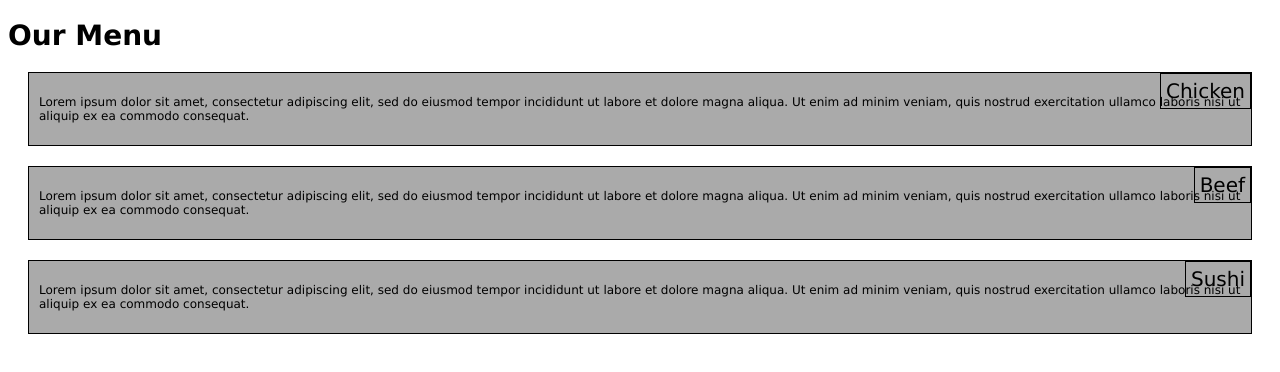
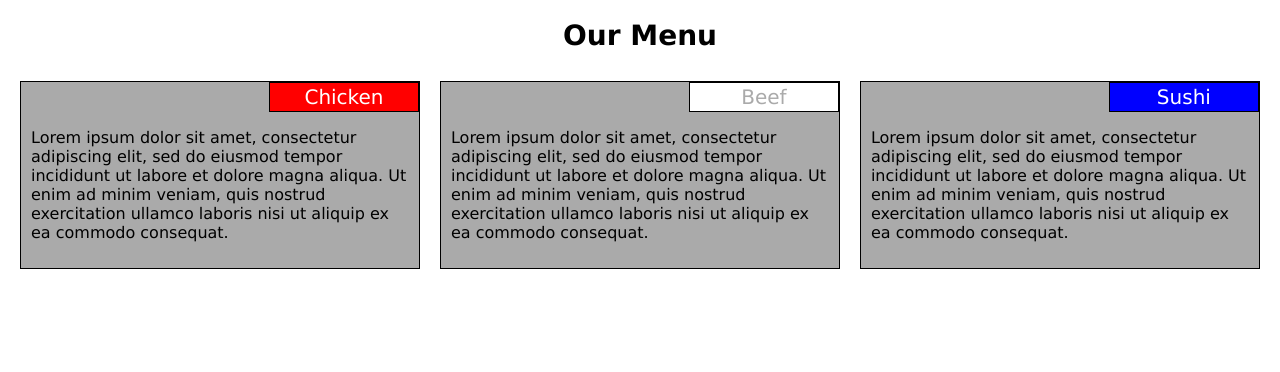
Before and after one commit to StealthAssault/coursera, a plain HTML site: page index.html in a window 1280 px wide. Drawn offline with Linux system fonts and the light colour scheme.

Commit message:
Update dress_code.css

```diff
--- a/css/dress_code.css
+++ b/css/dress_code.css
@@ -1,48 +1,71 @@
+*{
+  box-sizing:border-box;
+}
 body{
   font-family:Verdana;
-  font-size:12px;
+  font-size:1rem;
+  margin:0;
+  padding:0px 10px;
+  width:100%;
 }
 h1{
   font-size:1.75rem;
+  text-align:center;
+}
+.container{
+  width:100%;
+  //border:1px solid red;
+}
+.sec{
+  padding:10px;
 }
 .section{
   position:relative;
   background:#aaa;
   border:1px solid black;
   padding:10px;
-  margin:20px;
-  box-sizing:border-box;
+  padding-top:30px;
 }
 .title{
+  width:150px;
   position:absolute;
   top:0px;
   right:0px;
   font-size:1.25rem;
+  text-align:center;
   border:1px solid black;
-  padding:5px;
+  padding:2px;
 }
-.title:nth-type(1){
+.sec:nth-child(1) .title{
   background-color:red;
   color:white;
 }
-.title:nth-type(2){
+.sec:nth-child(2) .title{
   background-color:white;
-  color:red;
+  color:#aaa;
 }
-.title:nth-type(3){
+.sec:nth-child(3) .title{
   background-color:blue;
   color:white;
 }
 
 @media only screen and (min-width:992px){
-
-
+  .sec_lg_4{
+    float:left;
+    width:33.33%;
+  }
 }
 @media only screen and (min-width:768px) and (max-width:991px){
-
-
+  .sec_med_6, .sec_med_12{
+    float:left;
+  }
+  .sec_med_6{
+    width:50%;
+  }
+  .sec_med_12{
+    width:100%;
+  }
 }
 @media only screen and (max-width:767px){
 
-
 }
```
